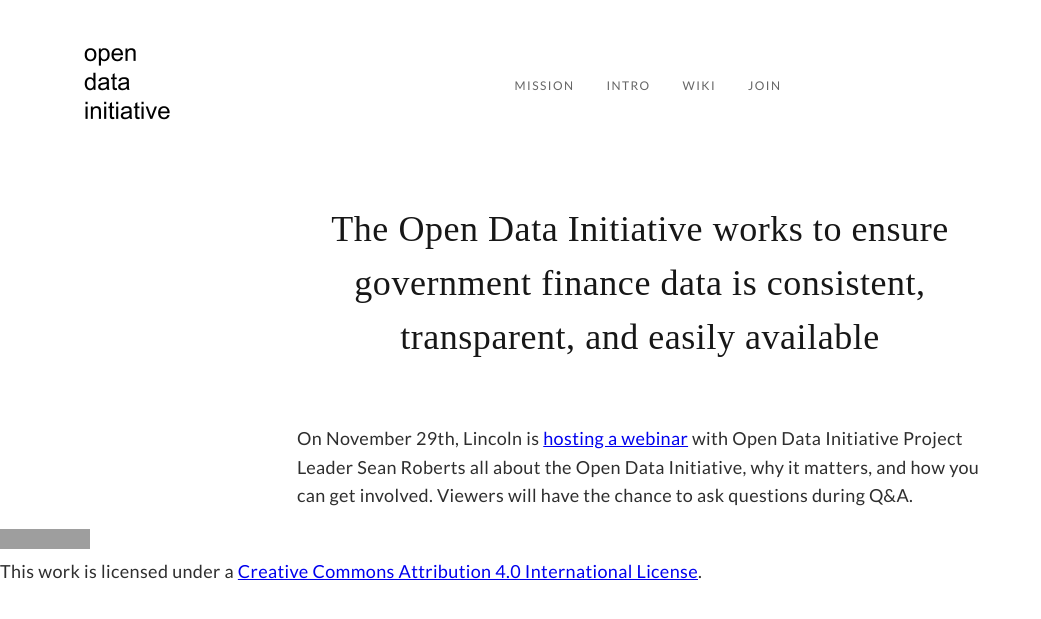
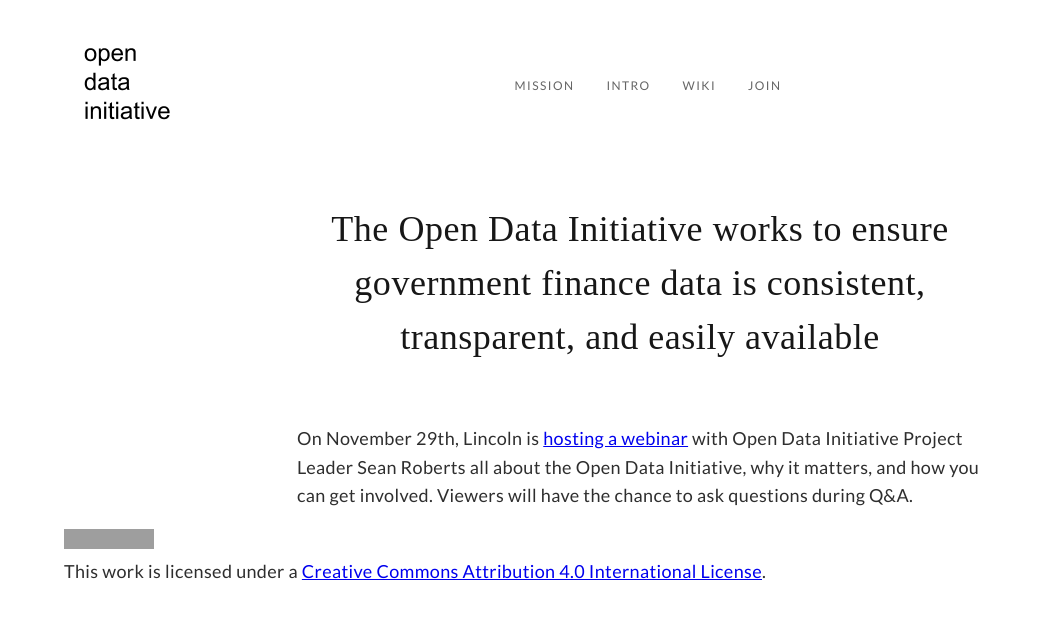
Before and after one commit to opendatainitiative/opendatainitiative.github.io, a Jekyll site: the page built from index.md, in a window 1280 px wide. Shown: the top 619 px of the page, without its empty margins (0-1041 px from the left). Built offline with Jekyll 4.4.1, drawn with Linux system fonts in a browser that asks for light colours; grey boxes are pictures that could not be loaded.

Commit message:
center footer

```diff
--- a/_includes/footer.html
+++ b/_includes/footer.html
@@ -1,7 +1,10 @@
 <footer>
-  <a rel="license" href="http://creativecommons.org/licenses/by/4.0/">
-  <img alt="Creative Commons License" style="border-width:0" src="https://i.creativecommons.org/l/by/4.0/88x31.png" /></a>
-  <br />
-  This work is licensed under a
-  <a rel="license" href="http://creativecommons.org/licenses/by/4.0/">Creative Commons Attribution 4.0 International License</a>.
+        <div class="container">
+                <p class="center-text">
+                    <a rel="license" href="http://creativecommons.org/licenses/by/4.0/">
+                    <img alt="Creative Commons License" style="border-width:0" src="https://i.creativecommons.org/l/by/4.0/88x31.png" /></a>
+                    <br />
+                    This work is licensed under a
+                    <a rel="license" href="http://creativecommons.org/licenses/by/4.0/">Creative Commons Attribution 4.0 International License</a>.
+        </div>
 </footer>
```
